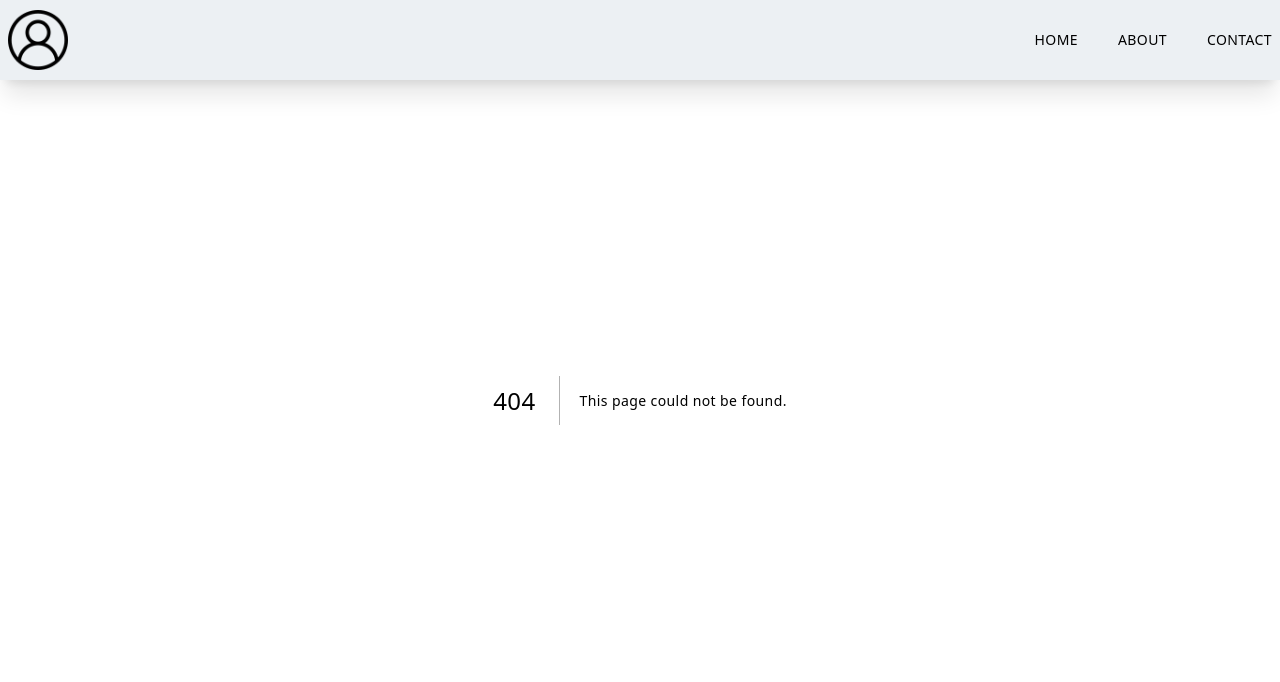
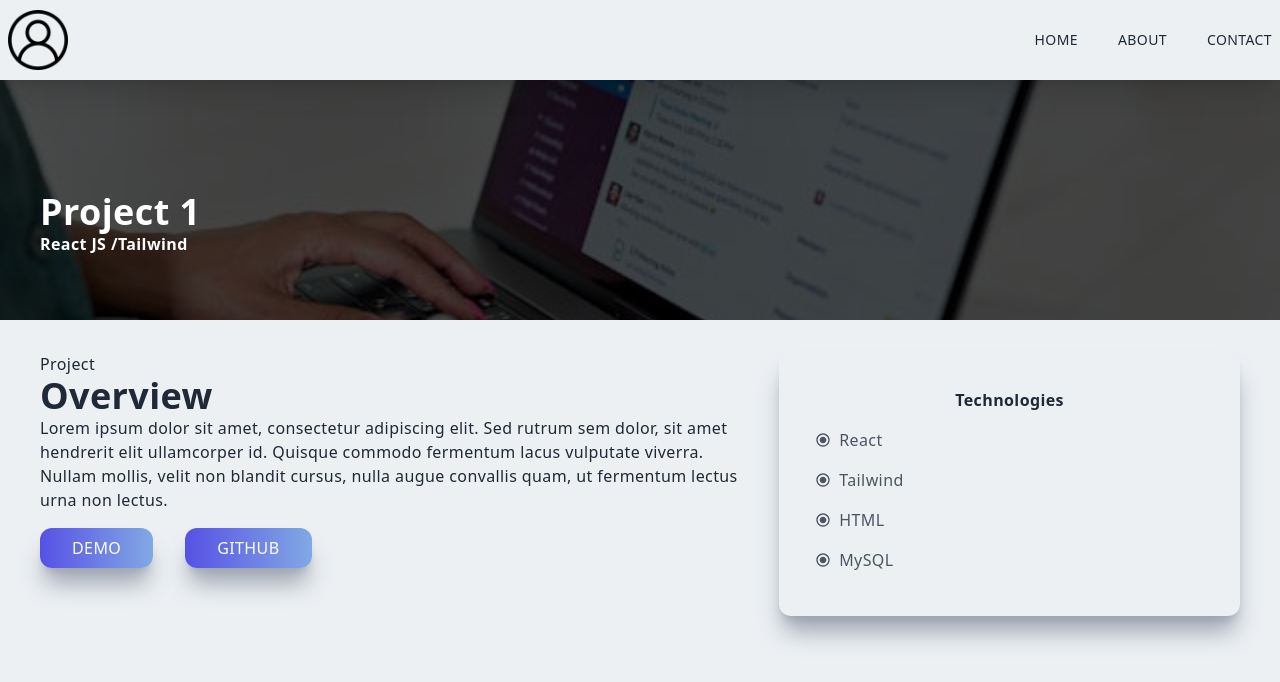
Before and after one commit to mrizkinm/portfolio-project, a Next.js app: page /project1 in a window 1280 px wide. Before the commit this address had no page. Shown: the top 682 px of the page. Built offline with nearby package versions, Linux system fonts and the light colour scheme.

Commit message:
add new page

```diff
--- /dev/null
+++ b/app/project1/page.jsx
@@ -0,0 +1,40 @@
+import Image from 'next/image'
+import React from 'react'
+import { MdRadioButtonChecked } from 'react-icons/md'
+
+const Project1 = () => {
+  return (
+    <div className="w-full">
+      <div className="h-[30vh] lg:h-[40vh] relative">
+        <div className="absolute top-0 left-0 w-full h-[30vh] lg:h-[40vh] bg-black/70 z-10" />
+        <Image className="absolute z-1" src="/assets/project1.jpg" alt="Image" layout="fill" objectFit="cover" />
+        <div className="absolute top-[70%] max-w-[1240px] w-full left-[50%] right-[50%] translate-x-[-50%] translate-y-[-50%] text-white z-10 p-5">
+          <h2>Project 1</h2>
+          <h3>React JS /Tailwind</h3>
+        </div>
+      </div>
+      <div className="max-w-[1240px] mx-auto p-5 grid md:grid-cols-5 gap-8 pt-8">
+        <div className="col-span-5 md:col-span-3">
+          <p>Project</p>
+          <h2>Overview</h2>
+          <p>Lorem ipsum dolor sit amet, consectetur adipiscing elit. Sed rutrum sem dolor, sit amet hendrerit elit ullamcorper id. Quisque commodo fermentum lacus vulputate viverra. Nullam mollis, velit non blandit cursus, nulla augue convallis quam, ut fermentum lectus urna non lectus.</p>
+          <button className="px-8 py-2 mt-4 mr-8">Demo</button>
+          <button className="px-8 py-2 mt-4">Github</button>
+        </div>
+        <div className="col-span-5 md:col-span-2 shadow-xl shadow-gray-400 rounded-xl p-4">
+          <div className="p-5">
+            <p className="text-center font-bold pb-2">Technologies</p>
+            <div>
+              <p className="text-gray-600 py-2 flex items-center"><MdRadioButtonChecked className="mr-2" /> React</p>
+              <p className="text-gray-600 py-2 flex items-center"><MdRadioButtonChecked className="mr-2" /> Tailwind</p>
+              <p className="text-gray-600 py-2 flex items-center"><MdRadioButtonChecked className="mr-2" /> HTML</p>
+              <p className="text-gray-600 py-2 flex items-center"><MdRadioButtonChecked className="mr-2" /> MySQL</p>
+            </div>
+          </div>
+        </div>
+      </div>
+    </div>
+  )
+}
+
+export default Project1
```
